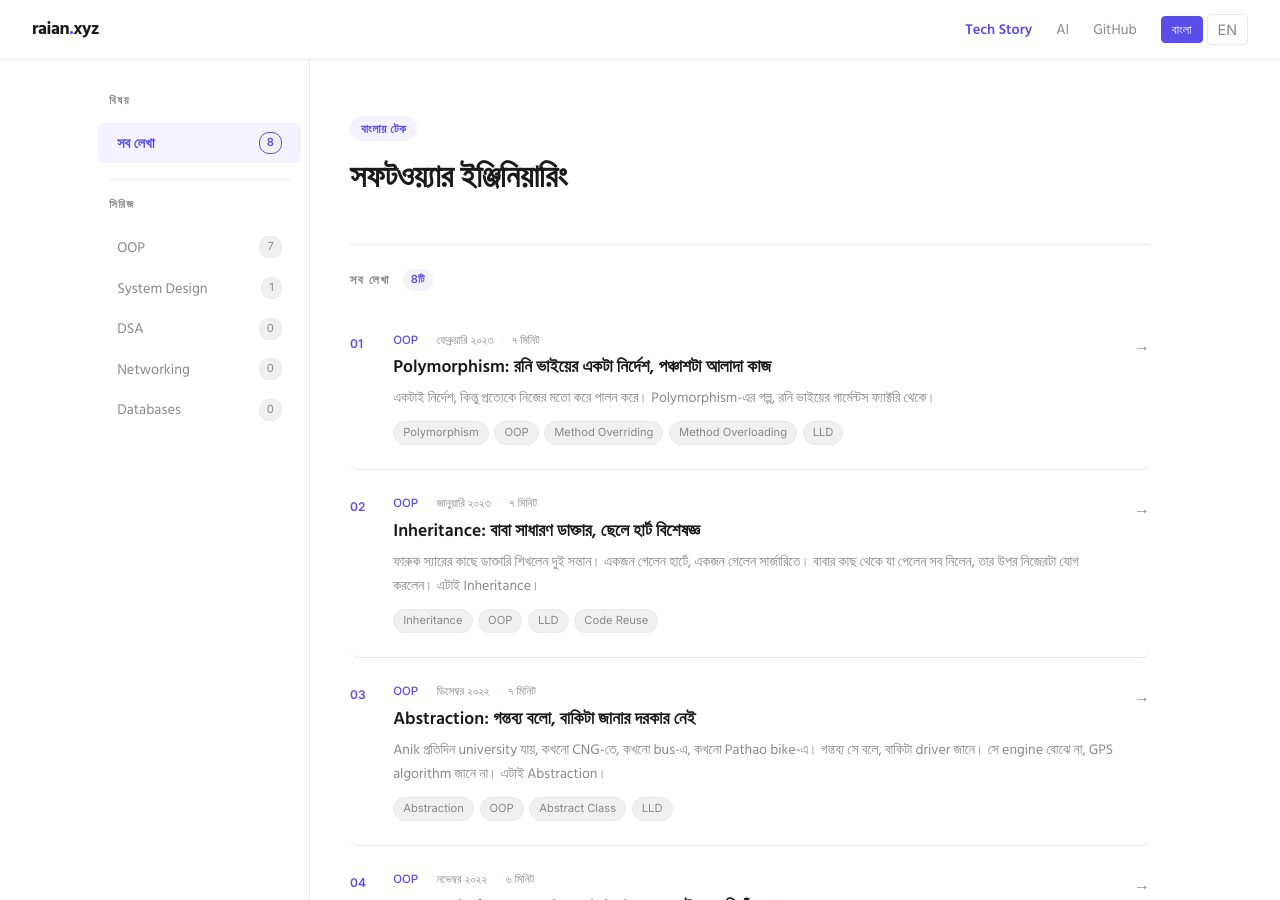
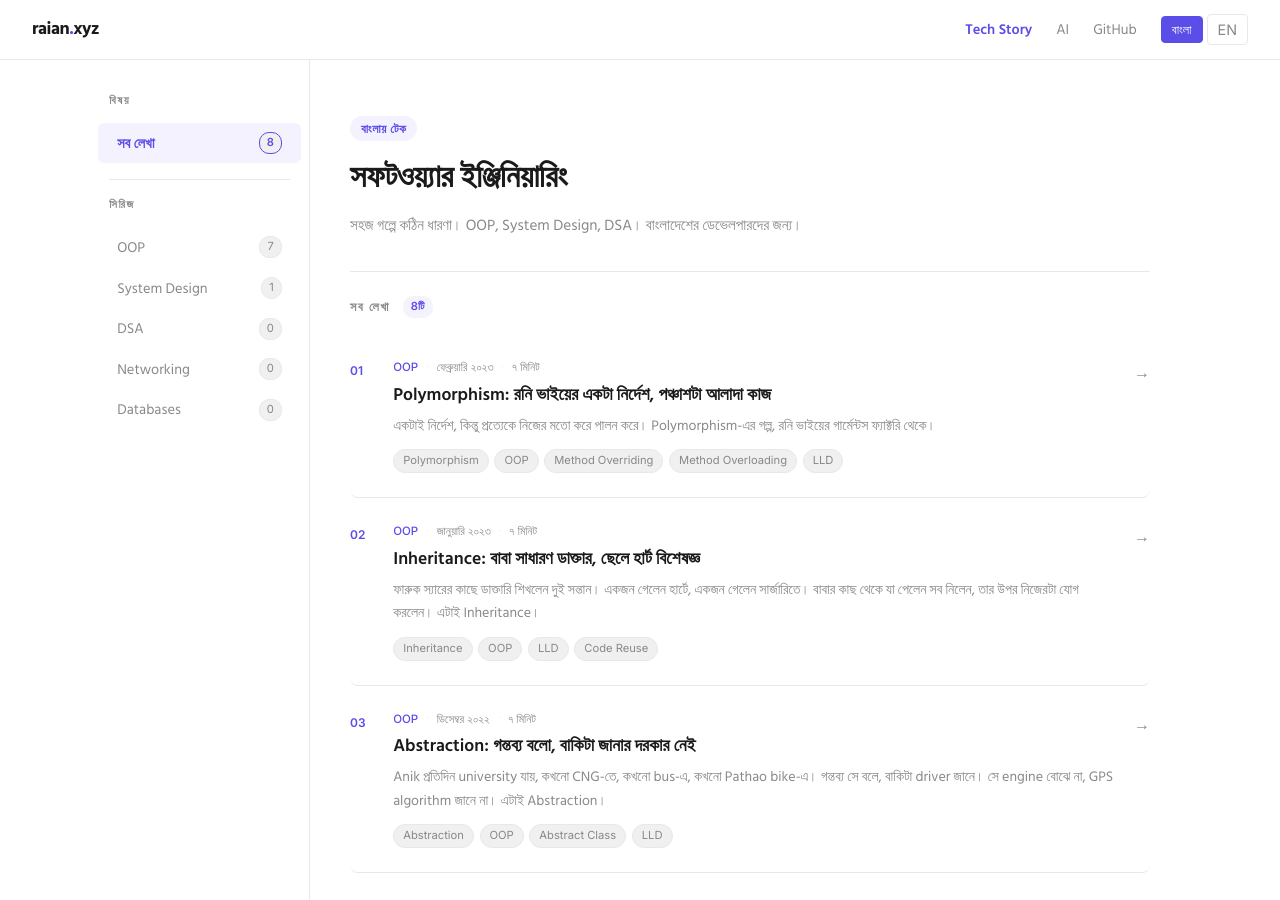
Before and after one commit to raianul/raianul.github.io, a Jekyll site: the page built from blog/index.html, in a window 1280 px wide and 900 px high. Built offline with Jekyll 4.4.1, drawn with Linux system fonts in a browser that asks for light colours.

Commit message:
Fix hero description: remove emdash from en, add Bengali version to blog
Co-Authored-By: Claude Sonnet 4.6 <noreply@anthropic.com>

```diff
--- a/blog/index.html
+++ b/blog/index.html
@@ -164,6 +164,7 @@ permalink: /blog/
       <section class="hero">
         <div class="hero-tag">বাংলায় টেক</div>
         <h1>সফটওয়্যার ইঞ্জিনিয়ারিং</h1>
+        <p>সহজ গল্পে কঠিন ধারণা। OOP, System Design, DSA। বাংলাদেশের ডেভেলপারদের জন্য।</p>
       </section>
 
       <div class="section-header">
--- a/en/index.html
+++ b/en/index.html
@@ -122,7 +122,7 @@ lang: en
       <section class="hero">
         <div class="hero-tag">Bengali Tech</div>
         <h1>Software Engineering</h1>
-        <p>Complex ideas explained through simple stories — OOP, System Design, DSA. Originally written in Bengali, translated for English readers.</p>
+        <p>Complex ideas explained through simple stories. OOP, System Design, DSA. Originally written in Bengali, translated for English readers.</p>
       </section>
 
       <div class="section-header">
```
